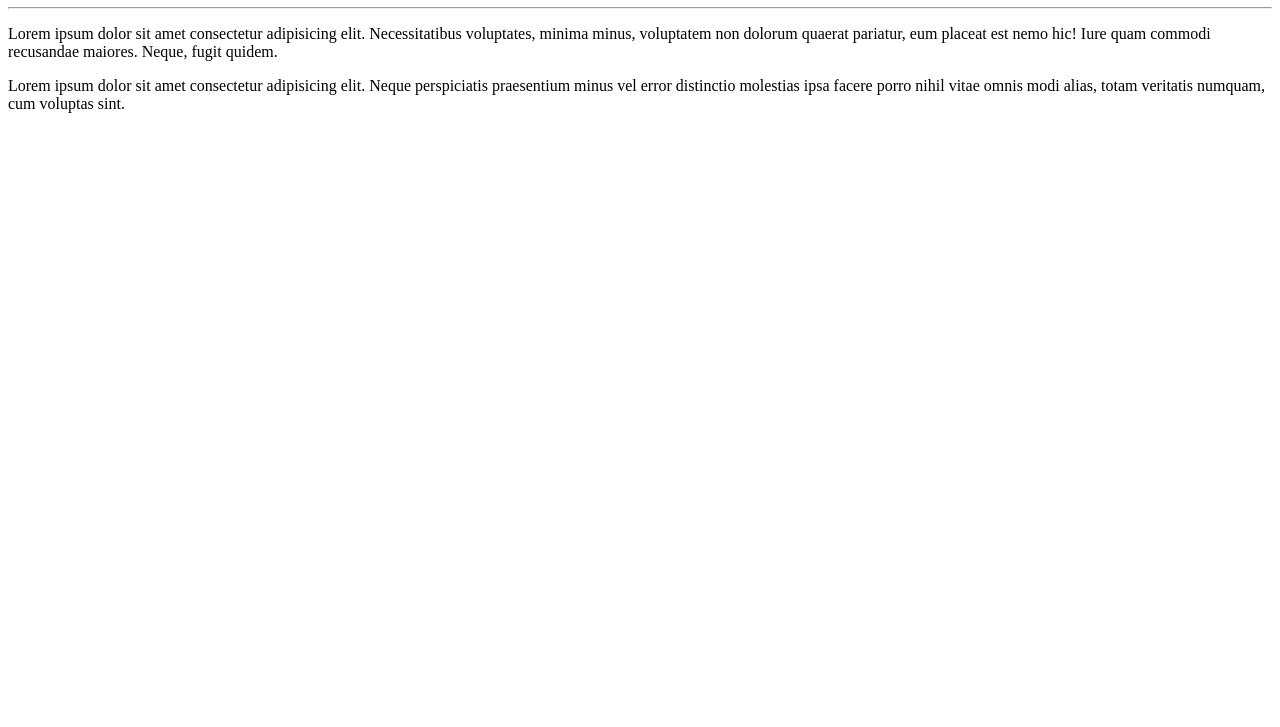
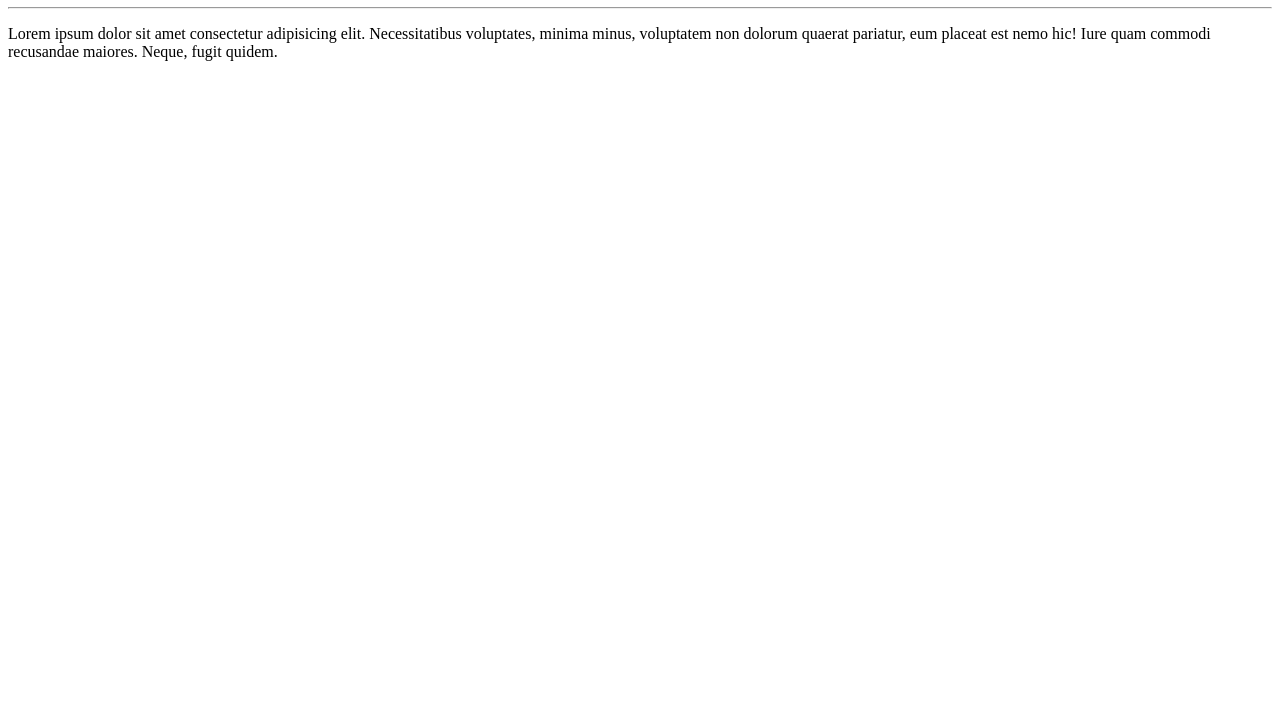
Before and after one commit to MatheusGiordaniii/ola-mundo, a plain HTML site: page site-exemplo/index.html in a window 1280 px wide. Shown: the part 73-800 px from the top of the page. Drawn offline with Linux system fonts and the light colour scheme.

Commit message:
Update index.html

```diff
--- a/site-exemplo/index.html
+++ b/site-exemplo/index.html
@@ -12,9 +12,5 @@
     <p>Lorem ipsum dolor sit amet consectetur adipisicing elit. Necessitatibus voluptates,
        minima minus, voluptatem non dolorum quaerat pariatur, eum placeat est nemo hic! Iure
        quam commodi recusandae maiores. Neque, fugit quidem.</p>
-
-    <p>Lorem ipsum dolor sit amet consectetur adipisicing elit. Neque perspiciatis praesentium
-        minus vel error distinctio molestias ipsa facere porro nihil vitae omnis modi alias, totam veritatis
-        numquam, cum voluptas sint.</p>
 </body>
 </html>
```
